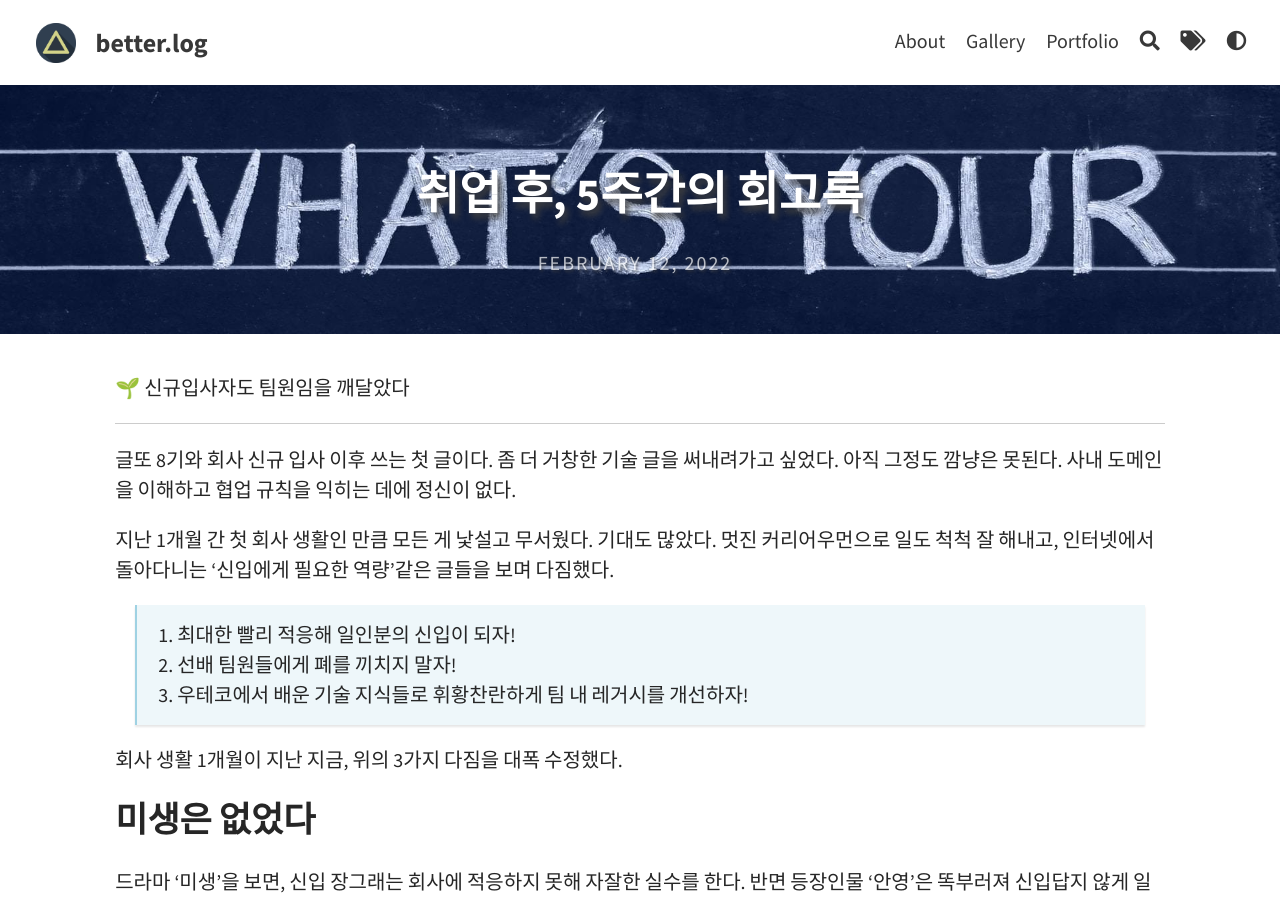
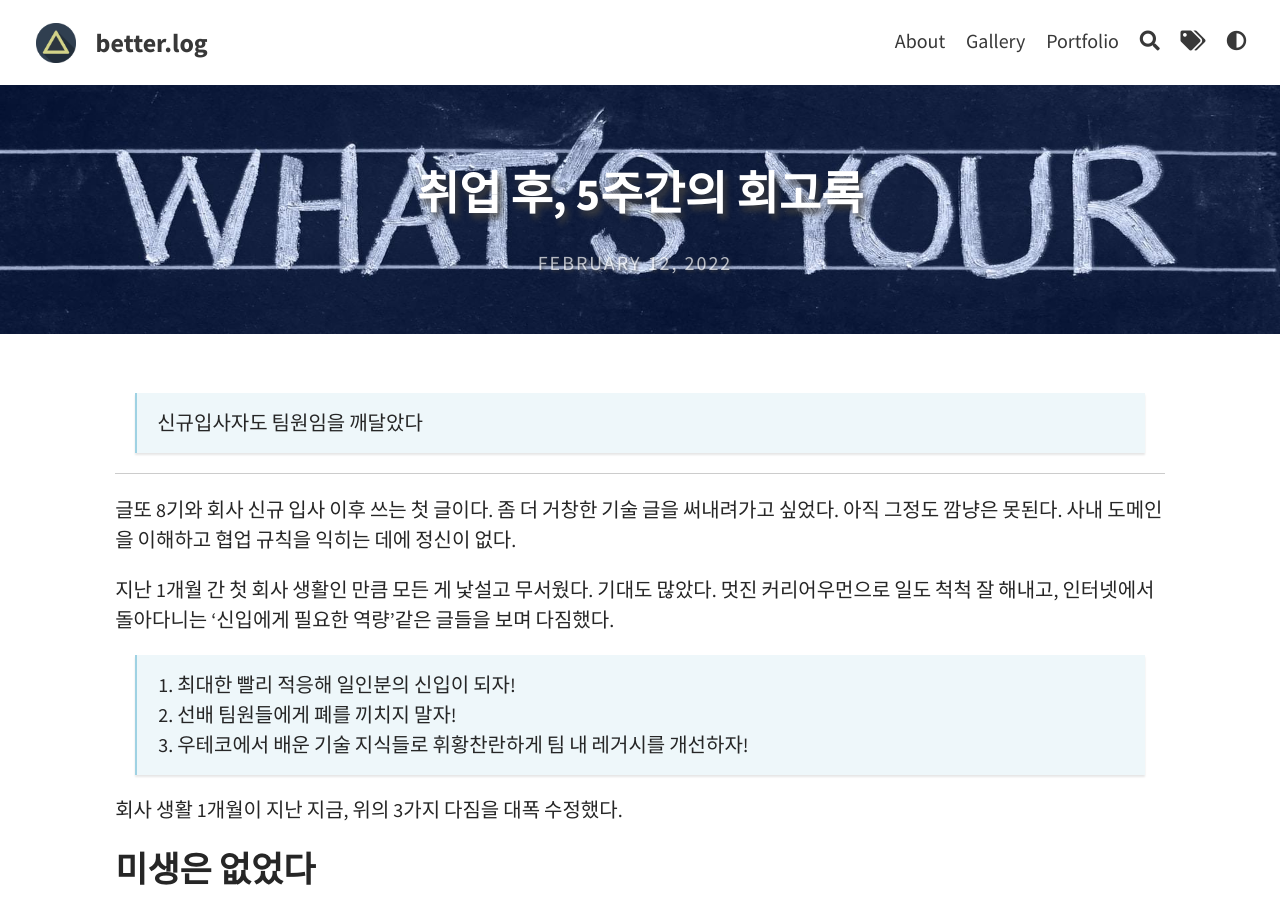
Before and after one commit to BETTERFUTURE4/betterfuture4.github.io, a Jekyll site: the page built from _posts/2022-02-12-gultto.md, in a window 1280 px wide and 900 px high. Built offline with Jekyll 4.4.1, drawn with Linux system fonts in a browser that asks for light colours.

Commit message:
title: 2023년 1월 회고 수정

```diff
--- a/_posts/2022-02-12-gultto.md
+++ b/_posts/2022-02-12-gultto.md
@@ -10,7 +10,7 @@ categories: 회고
 
 ---
 
-🌱 신규입사자도 팀원임을 깨달았다
+> 신규입사자도 팀원임을 깨달았다
 
 <!--break-->
 
```
